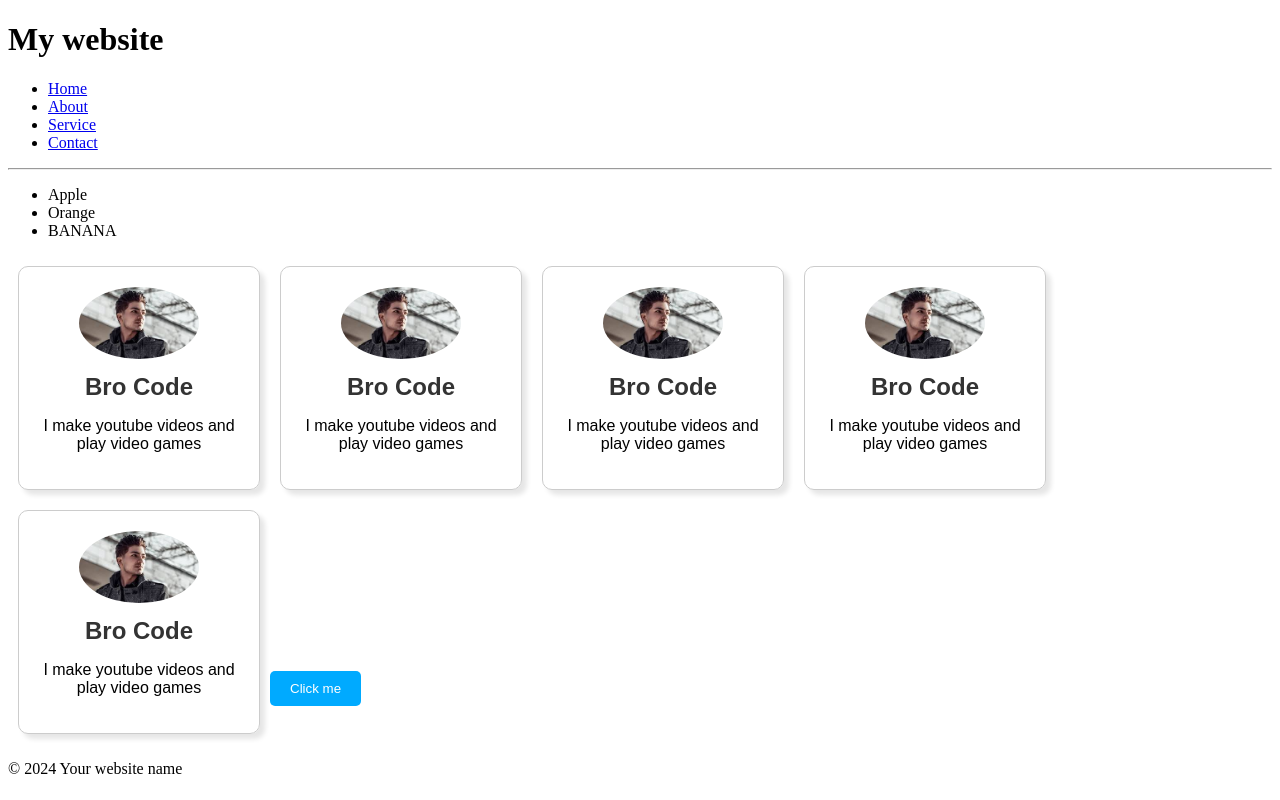
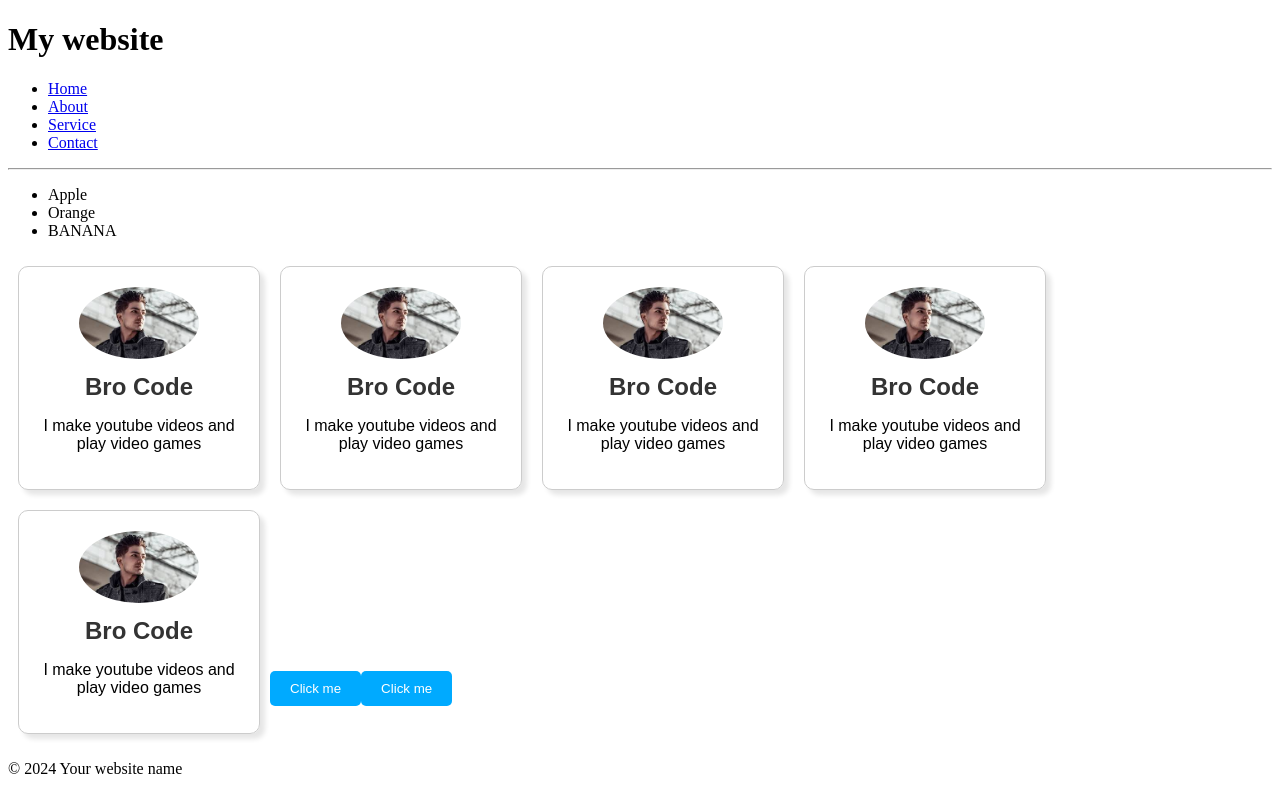
Before and after one commit to andremugabo/ReactTutorial_1, a React (Vite) app in the folder myreactApp/: page / in a window 1280 px wide. Built offline with nearby package versions, Linux system fonts and the light colour scheme.

Commit message:
inline css styling

```diff
--- a/myreactApp/src/App.jsx
+++ b/myreactApp/src/App.jsx
@@ -3,6 +3,7 @@ import Footer from "./Footer.jsx";
 import Food from "./Food.jsx";
 import Card from "./Card.jsx";
 import Button from "./Button/Button.jsx";
+import ButtonInlineStyle from "./ButtonInlineStyle.jsx";
 function App() {
   return (
     <>
@@ -14,6 +15,7 @@ function App() {
       <Card />
       <Card />
       <Button />
+      <ButtonInlineStyle />
       <Footer />
     </>
   );
--- a/myreactApp/src/ButtonInlineStyle.jsx
+++ b/myreactApp/src/ButtonInlineStyle.jsx
@@ -0,0 +1,19 @@
+//HOW TO STYLE REACT COMPONENT WITH CSS
+//------------------------------------
+//(NOT INCLUDING EXTERNAL FRAMEWORKS OR PREPROCESSORS)
+
+//1. EXTERNAL
+//2. MODULES
+//3. INLINE
+function ButtonInlineStyle() {
+  const styles = {
+    backgroundColor: "hsl(200,100%,50%)",
+    color: "white",
+    padding: "10px 20px",
+    borderRadius: "5px",
+    border: "none",
+    cursor: "pointer",
+  };
+  return <button style={styles}>Click me</button>;
+}
+export default ButtonInlineStyle;
```
